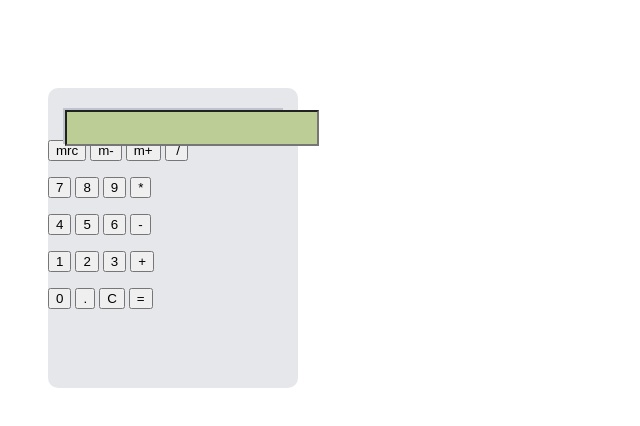
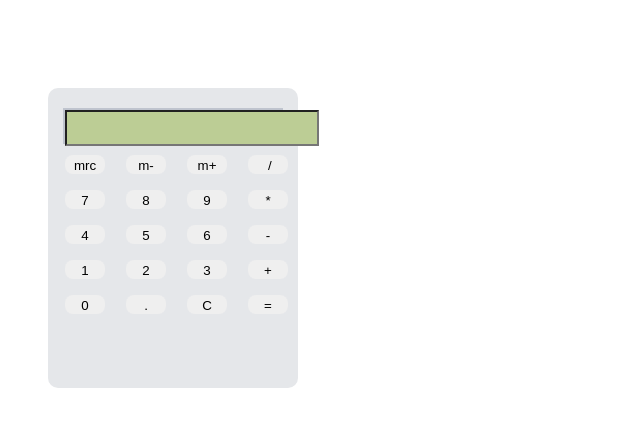
Before and after one commit to Zavage17/Calculator, a plain HTML site: page index.html in a window 1280 px wide. Shown: the whole page, without its empty margins (0-640 px from the left). Drawn offline with Linux system fonts and the light colour scheme.

Commit message:
added colors and sized it

```diff
--- a/calculator.css
+++ b/calculator.css
@@ -31,6 +31,22 @@
 	background-color: #bccd95;
 	font-size: 21px;
 	text-align: right;
+}
+
 /* Cowculate er Buttons */
+.keys {
+		position:relative;
+		top: 15px;
+}
+.button {
+	width:40px;
+	hieght: 30px;
+	border:none;
+	border-radius: 8px;
+	margin-left: 17px;
+	cursor: pointer;
+	border-top: 2px solid transparent;
+}
+
 
 /* Simulate Button Press */
```
